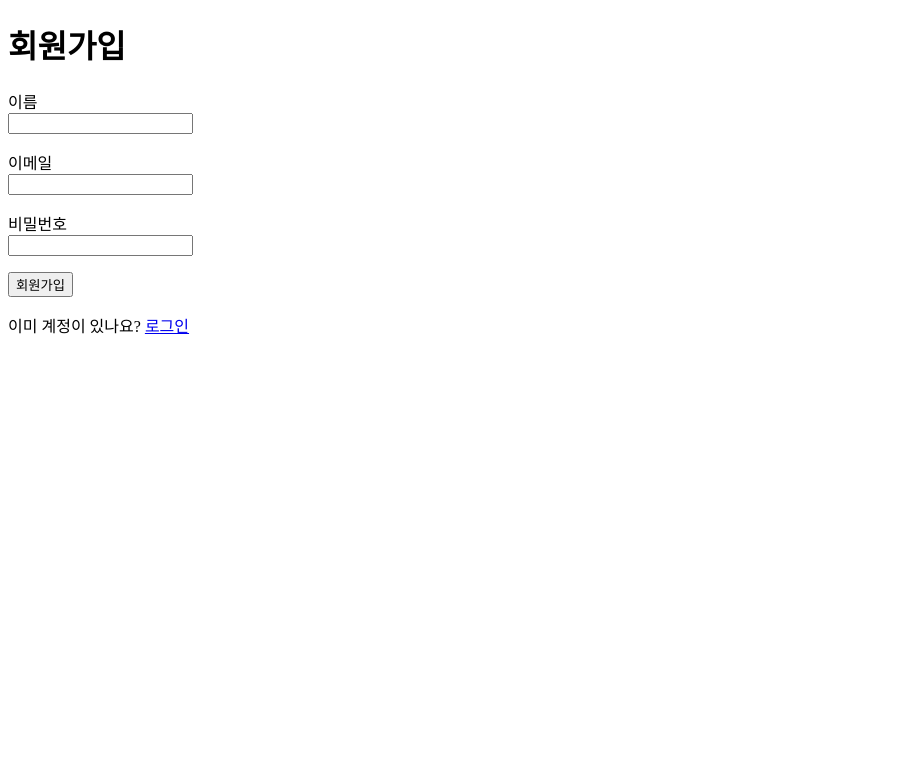
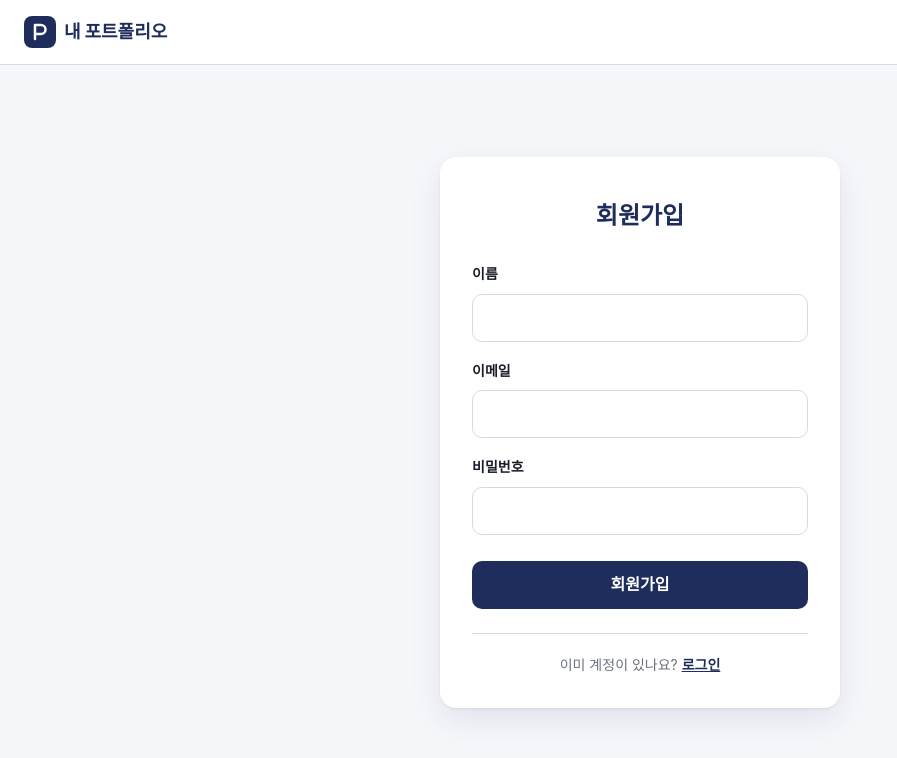
Before and after one commit to nakukju/db_login, a plain HTML site: page login.html in a window 1280 px wide. Both pictures are taken after a click on the link "회원가입". Shown: the whole page, without its empty margins (0-897 px from the left). Drawn offline with nearby package versions, Linux system fonts and the light colour scheme; a web font is replaced by a local one.

Commit message:
Add my page, shared styles, and logo
- mypage.html: login-only page showing name, email, and join date,
  with logout; redirects to login.html when signed out
- Nav shows "마이페이지" only when signed in
- style.css: navy primary color, Pretendard font, centered login card,
  highlighted error messages
- logo.svg: header logo linking to index.html on every page

Co-Authored-By: Claude Opus 5.5 <noreply@anthropic.com>

```diff
--- a/login.html
+++ b/login.html
@@ -9,33 +9,46 @@
   <meta charset="UTF-8">
   <meta name="viewport" content="width=device-width, initial-scale=1.0">
   <title>로그인</title>
+  <link rel="stylesheet" href="https://cdn.jsdelivr.net/gh/orioncactus/pretendard@v1.3.9/dist/web/static/pretendard.min.css">
+  <link rel="stylesheet" href="style.css">
   <script src="https://cdn.jsdelivr.net/npm/@supabase/supabase-js@2.49.4/dist/umd/supabase.min.js"></script>
 </head>
-<body hidden>
+<body class="auth-page" hidden>
+  <header class="site-header">
+    <a href="index.html" class="logo">
+      <img src="logo.svg" alt="">
+      <span>내 포트폴리오</span>
+    </a>
+  </header>
+
+  <main>
+    <div class="auth-card">
       <h1 id="title">로그인</h1>
 
       <form id="login-form">
-    <p id="name-field" hidden>
-      <label for="name">이름</label><br>
+        <div class="field" id="name-field" hidden>
+          <label for="name">이름</label>
           <input type="text" id="name">
-    </p>
-    <p>
-      <label for="email">이메일</label><br>
+        </div>
+        <div class="field">
+          <label for="email">이메일</label>
           <input type="email" id="email" required>
-    </p>
-    <p>
-      <label for="password">비밀번호</label><br>
+        </div>
+        <div class="field">
+          <label for="password">비밀번호</label>
           <input type="password" id="password" required>
-    </p>
-    <button type="submit" id="login-btn">로그인</button>
+        </div>
+        <button type="submit" id="login-btn" class="btn-primary">로그인</button>
       </form>
 
-  <p id="result"></p>
+      <p id="result" class="result" role="alert" hidden></p>
 
-  <p>
+      <p class="toggle">
         <span id="toggle-text">계정이 없나요?</span>
         <a href="#" id="toggle-link">회원가입</a>
       </p>
+    </div>
+  </main>
 
   <script>
     const supabaseClient = supabase.createClient(SUPABASE_URL, SUPABASE_PUBLISHABLE_KEY);
@@ -70,6 +83,13 @@
       return "실패했어요: " + error.message;
     }
 
+    // 안내 문구 표시 (type: "error" = 빨간 상자, "info" = 회색 글씨, 빈 문구면 숨김)
+    function showMessage(text, type = "error") {
+      result.textContent = text;
+      result.className = "result result-" + type;
+      result.hidden = !text;
+    }
+
     // 현재 화면: false = 로그인, true = 회원가입
     let isSignUp = false;
 
@@ -84,7 +104,7 @@
       toggleText.textContent = isSignUp ? "이미 계정이 있나요?" : "계정이 없나요?";
       toggleLink.textContent = isSignUp ? "로그인" : "회원가입";
       nameField.hidden = !isSignUp;
-      result.textContent = "";
+      showMessage("");
     });
 
     form.addEventListener("submit", async (event) => {
@@ -92,12 +112,12 @@
 
       const name = nameInput.value.trim();
       if (isSignUp && !name) {
-        result.textContent = "이름을 입력해주세요";
+        showMessage("이름을 입력해주세요");
         nameInput.focus();
         return;
       }
 
-      result.textContent = isSignUp ? "가입 중..." : "로그인 중...";
+      showMessage(isSignUp ? "가입 중..." : "로그인 중...", "info");
       button.disabled = true;
 
       const credentials = {
@@ -114,16 +134,16 @@
           : await supabaseClient.auth.signInWithPassword(credentials);
 
         if (error) {
-          result.textContent = toKoreanError(error);
+          showMessage(toKoreanError(error));
         } else if (data.session) {
           location.href = "index.html";
           return;
         } else {
           // 이메일 인증이 켜져 있으면 가입 직후에는 로그인 상태가 아님
-          result.textContent = "가입 성공. 이메일 인증 후 로그인해주세요.";
+          showMessage("가입 성공. 이메일 인증 후 로그인해주세요.", "info");
         }
       } catch (error) {
-        result.textContent = toKoreanError(error);
+        showMessage(toKoreanError(error));
       } finally {
         button.disabled = false;
       }
--- /dev/null
+++ b/style.css
@@ -0,0 +1,258 @@
+/* 공통 스타일 — 색은 여기 변수만 바꾸면 전체에 적용돼요 */
+:root {
+  --color-primary: #1f2d5c;        /* 남색 (주컬러) */
+  --color-primary-hover: #16224a;
+  --color-primary-soft: #e8ebf5;
+  --color-text: #1a1d29;
+  --color-text-muted: #6b7180;
+  --color-border: #d6d9e2;
+  --color-bg: #f6f7fb;
+  --color-surface: #ffffff;
+  --color-error: #c53030;
+  --color-error-soft: #fdecec;
+  --color-error-border: #f5c2c2;
+}
+
+*,
+*::before,
+*::after {
+  box-sizing: border-box;
+}
+
+/* hidden 속성이 다른 display 스타일에 덮이지 않게 */
+[hidden] {
+  display: none !important;
+}
+
+body {
+  margin: 0;
+  font-family: "Pretendard", -apple-system, BlinkMacSystemFont, system-ui, "Apple SD Gothic Neo", "Malgun Gothic", sans-serif;
+  color: var(--color-text);
+  background: var(--color-bg);
+  line-height: 1.6;
+}
+
+a {
+  color: var(--color-primary);
+}
+
+/* 상단 헤더 */
+.site-header {
+  display: flex;
+  align-items: center;
+  justify-content: space-between;
+  gap: 16px;
+  padding: 16px 24px;
+  background: var(--color-surface);
+  border-bottom: 1px solid var(--color-border);
+}
+
+.logo {
+  display: inline-flex;
+  align-items: center;
+  gap: 8px;
+  color: var(--color-primary);
+  font-weight: 800;
+  font-size: 18px;
+  text-decoration: none;
+}
+
+.logo img {
+  width: 32px;
+  height: 32px;
+}
+
+.site-nav {
+  display: flex;
+  gap: 20px;
+}
+
+.site-nav a {
+  color: var(--color-text);
+  font-weight: 500;
+  text-decoration: none;
+}
+
+.site-nav a:hover {
+  color: var(--color-primary);
+}
+
+/* 본문 */
+main {
+  max-width: 960px;
+  margin: 0 auto;
+  padding: 48px 24px;
+}
+
+h1 {
+  margin: 0 0 16px;
+  color: var(--color-primary);
+  font-weight: 700;
+}
+
+/* 로그인 페이지: 카드를 화면 가운데에 */
+.auth-page {
+  display: flex;
+  flex-direction: column;
+  min-height: 100vh;
+}
+
+.auth-page main {
+  flex: 1;
+  display: flex;
+  align-items: center;
+  justify-content: center;
+  width: 100%;
+  padding: 40px 16px;
+}
+
+/* 로그인 카드 */
+.auth-card {
+  width: 100%;
+  max-width: 400px;
+  padding: 40px 32px 32px;
+  background: var(--color-surface);
+  border-radius: 16px;
+  box-shadow: 0 1px 3px rgba(17, 24, 39, 0.06), 0 12px 32px rgba(31, 45, 92, 0.10);
+}
+
+.auth-card h1 {
+  margin: 0 0 28px;
+  font-size: 24px;
+  text-align: center;
+}
+
+.auth-card form {
+  display: flex;
+  flex-direction: column;
+  gap: 18px;
+}
+
+.auth-card .btn-primary {
+  margin-top: 8px;
+}
+
+.field {
+  margin: 0;
+}
+
+.field label {
+  display: block;
+  margin-bottom: 8px;
+  font-size: 14px;
+  font-weight: 600;
+}
+
+.field input {
+  width: 100%;
+  height: 48px;
+  padding: 0 14px;
+  font: inherit;
+  color: inherit;
+  border: 1px solid var(--color-border);
+  border-radius: 10px;
+  transition: border-color 0.15s, box-shadow 0.15s;
+}
+
+.field input:focus {
+  outline: none;
+  border-color: var(--color-primary);
+  box-shadow: 0 0 0 3px var(--color-primary-soft);
+}
+
+.btn-primary {
+  width: 100%;
+  height: 48px;
+  padding: 0 16px;
+  font: inherit;
+  font-weight: 600;
+  color: #fff;
+  background: var(--color-primary);
+  border: none;
+  border-radius: 10px;
+  cursor: pointer;
+  transition: background 0.15s;
+}
+
+.btn-primary:hover {
+  background: var(--color-primary-hover);
+}
+
+.btn-primary:disabled {
+  opacity: 0.6;
+  cursor: default;
+}
+
+/* 마이페이지 프로필 카드 */
+.profile-card {
+  max-width: 480px;
+  padding: 32px;
+  background: var(--color-primary-soft);
+  border-radius: 16px;
+}
+
+.profile-name {
+  margin: 0 0 12px;
+  color: var(--color-primary);
+  font-size: 28px;
+  font-weight: 700;
+  line-height: 1.3;
+}
+
+.profile-meta {
+  margin: 0 0 4px;
+  color: var(--color-text-muted);
+  font-size: 14px;
+}
+
+.btn-secondary {
+  margin-top: 24px;
+  height: 40px;
+  padding: 0 16px;
+  font: inherit;
+  font-size: 14px;
+  font-weight: 600;
+  color: var(--color-primary);
+  background: var(--color-surface);
+  border: 1px solid var(--color-border);
+  border-radius: 10px;
+  cursor: pointer;
+  transition: border-color 0.15s;
+}
+
+.btn-secondary:hover {
+  border-color: var(--color-primary);
+}
+
+/* 안내 문구 */
+.result {
+  margin: 20px 0 0;
+  font-size: 14px;
+}
+
+.result-error {
+  padding: 12px 14px;
+  color: var(--color-error);
+  font-weight: 500;
+  background: var(--color-error-soft);
+  border: 1px solid var(--color-error-border);
+  border-radius: 10px;
+}
+
+.result-info {
+  color: var(--color-text-muted);
+  text-align: center;
+}
+
+.toggle {
+  margin: 24px 0 0;
+  padding-top: 20px;
+  border-top: 1px solid var(--color-border);
+  color: var(--color-text-muted);
+  font-size: 14px;
+  text-align: center;
+}
+
+.toggle a {
+  font-weight: 600;
+}
```
Also changed, not shown: index.html (+15 -4 lines), mypage.html (added, +76 -0 lines), logo.svg (added). Lines whose indentation alone changed are shown as unchanged.
